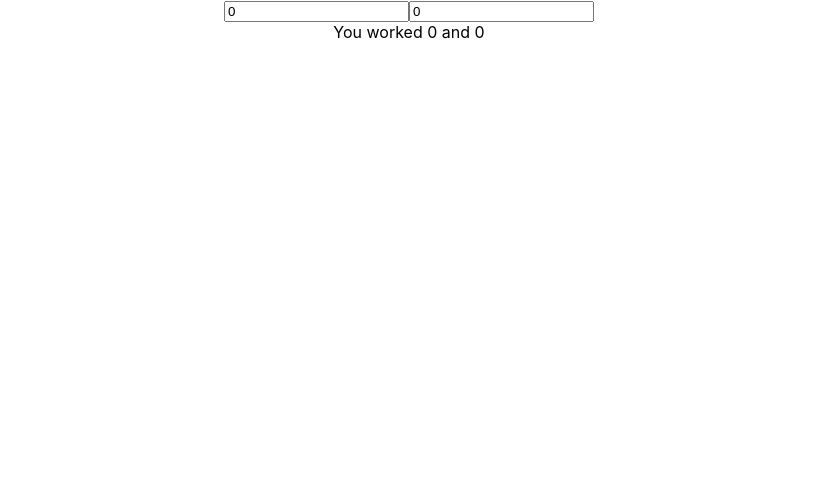
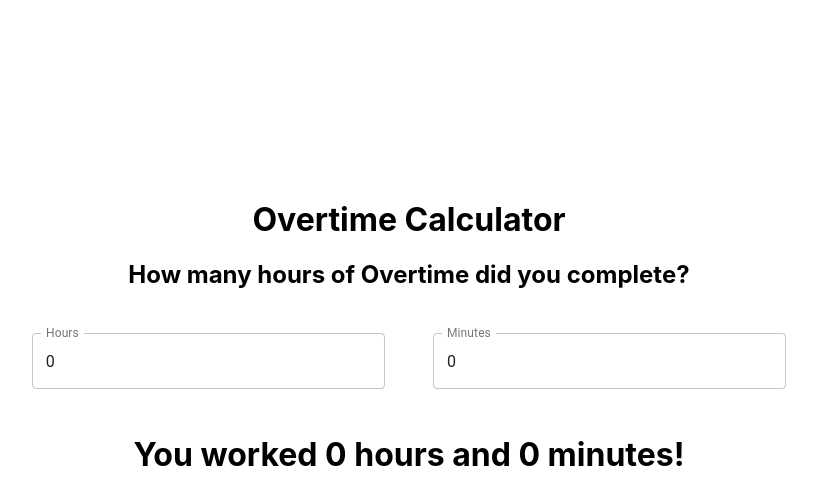
Before and after one commit to toribromma/overtimeCalculator, a React (Create React App) app: page / in a window 1280 px wide. Shown: the top 504 px of the page, without its empty margins (231-1048 px from the left). Built offline with nearby package versions, Linux system fonts and the light colour scheme.

Commit message:
added material ui design

```diff
--- a/package.json
+++ b/package.json
@@ -3,6 +3,7 @@
   "version": "0.1.0",
   "private": true,
   "dependencies": {
+    "@material-ui/core": "^4.11.0",
     "@testing-library/jest-dom": "^4.2.4",
     "@testing-library/react": "^9.5.0",
     "@testing-library/user-event": "^7.2.1",
--- a/src/App.css
+++ b/src/App.css
@@ -1,3 +1,4 @@
 .App {
   text-align: center;
+  margin-top: 2000;
 }
--- a/src/App.js
+++ b/src/App.js
@@ -1,13 +1,27 @@
 import React, {useState, useEffect} from 'react';
 import './App.css';
 import useDebounce from "./utils/debounceHook";
+import { makeStyles } from '@material-ui/core/styles';
+import TextField from '@material-ui/core/TextField';
+
+const useStyles = makeStyles((theme) => ({
+  root: {
+    '& > *': {
+      margin: theme.spacing(3),
+      width: '35ch',
+    },
+  },
+  header: {
+    marginTop: 200
+  }
+}));
 
 
 function App() {
 
   const [overtime, setOvertime] = useState({
-    hour: 0,
-    minute: 0,
+    initialHour: 0,
+    initialMinute: 0,
   });
 
   const [conversion, setConversion] = useState({
@@ -15,7 +29,6 @@ function App() {
     minuteConverted: 0,
   });
 
-  const [error, setError] = useState("");
 
   const debouncedSearchTerm = useDebounce(overtime, 2000);
 
@@ -25,27 +38,33 @@ function App() {
       return;
     }
     if (debouncedSearchTerm) {
-        let a2 = overtime.hour * 60;
-        let c = (((a2 + overtime.minute) * 1.5)/60).toString().split(".")
-        let hours = c[0]
-        // console.log(c[1])
-        let minutes = ((a2 + overtime.minute) * 1.5) % 60
-        // console.log(minutes)
-        let minutes2 = Math.floor(minutes)
 
-        if (minutes < 10) {
-          console.log(`you worked ${hours}:0${minutes2} hours of OT`)
+        let hour = parseInt(overtime.initialHour)
+        let minute = parseInt(overtime.initialMinute)
+
+        let c = Math.floor((((hour * 60 + minute) * 1.5)/60))
+
+
+        console.log(hour)
+        console.log(minute)
+        console.log(c)
+
+        let d = Math.floor(((hour * 60 + minute) * 1.5) % 60)
+        console.log(d)
+
+        if (d < 10) {
+          // console.log(`you worked ${hours}:0${minutes2} hours of OT`)
           setConversion({
-            hourConverted: hours,
-            minuteConverted: minutes2
+            hourConverted: c,
+            minuteConverted: d
           })
 
           }
           else {
-          console.log(`you worked ${hours}:${minutes2} hours of OT`)
+          // console.log(`you worked ${hours}:${minutes2} hours of OT`)
           setConversion({
-            hourConverted: hours,
-            minuteConverted: minutes2
+            hourConverted: c,
+            minuteConverted: d
           })
 
           }
@@ -62,40 +81,42 @@ function App() {
     let value = event.target.value;
     const name = event.target.name;
 
-    // if (name === "password") {
-    //   value = value.substring(0, 15);
-    // }
-
     // Updating the input's state
     setOvertime({...overtime, [name]: value })
 
   };
 
-
+  const classes = useStyles();
 
   return (
 
     <div className="App">
-      <form className="form">
-          <input
-            value={overtime.hour}
-            name="hour"
+      <h1 className={classes.header}>Overtime Calculator</h1>
+      <h2>How many hours of Overtime did you complete?</h2>
+      <form className={classes.root}>
+          <TextField
+            value={overtime.initialHour}
+            name="initialHour"
             onChange={handleInputChange}
             type="text"
             placeholder="hour"
+            label="Hours"
+            id="outlined-basic" variant="outlined"
           />
-          <input
-            value={overtime.minute}
-            name="minute"
+          <TextField
+            value={overtime.initialMinute}
+            name="initialMinute"
             onChange={handleInputChange}
             type="text"
             placeholder="minute"
+            label="Minutes"
+            id="outlined-basic" variant="outlined"
           />
-          <div>
-          <span>You worked {conversion.hourConverted}</span>
-          <span> and {conversion.minuteConverted}</span>
-          </div>
           </form>
+          <h1>
+          <span>You worked {conversion.hourConverted} hours</span>
+          <span> and {conversion.minuteConverted} minutes!</span>
+          </h1>
     </div>
   );
 }
```
Also changed, not shown: 1 other file (tests, documents, lock files or other folders).
